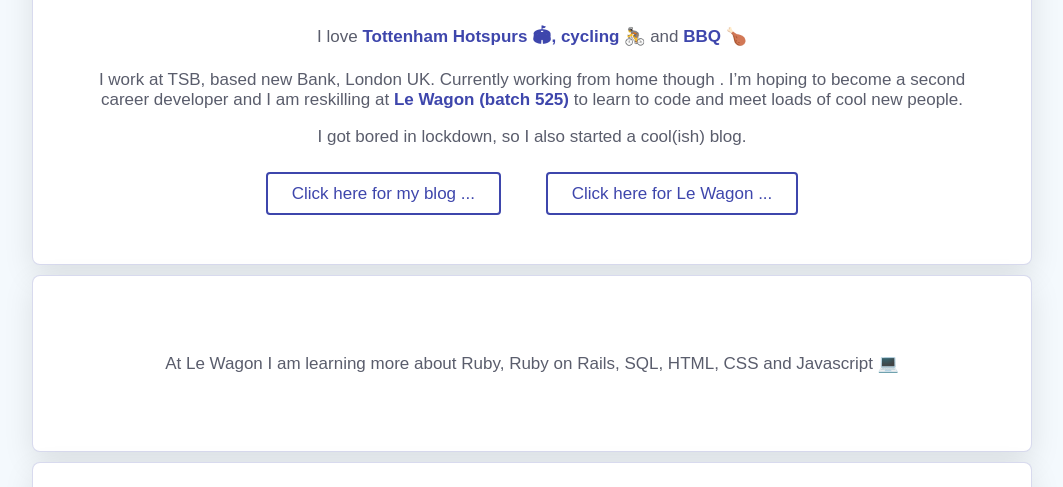
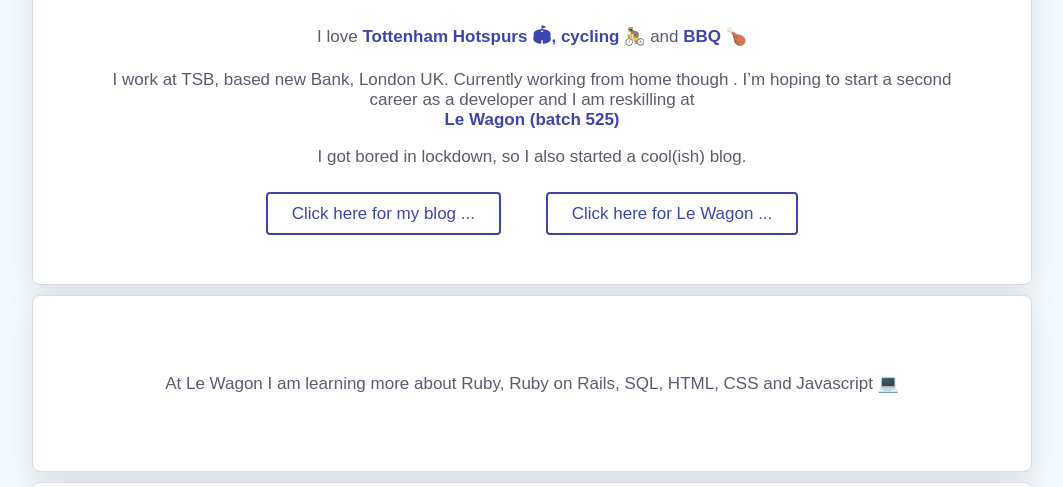
Before and after one commit to es2710/Profile-page, a plain HTML site: page index.html in a window 1280 px wide. Shown: the part 313-800 px from the top of the page, without its empty margins (108-1171 px from the left). Drawn offline with Linux system fonts and the light colour scheme.

Commit message:
profile complete

```diff
--- a/index.html
+++ b/index.html
@@ -19,7 +19,7 @@
 
       <p>I work at TSB, based new Bank, London UK. Currently working from home though .
 
-      I’m hoping to become a second career developer and I am reskilling at <span class="highlight-text"> Le Wagon (batch 525) </span> to learn to code and meet loads of cool new people.</p>
+      I’m hoping to start a second career as a developer and I am reskilling at <br> <span class="highlight-text"> Le Wagon (batch 525) </span></p>
 
       <p>I got bored in lockdown, so I also started a cool(ish) blog.</p>
       <br>
```
